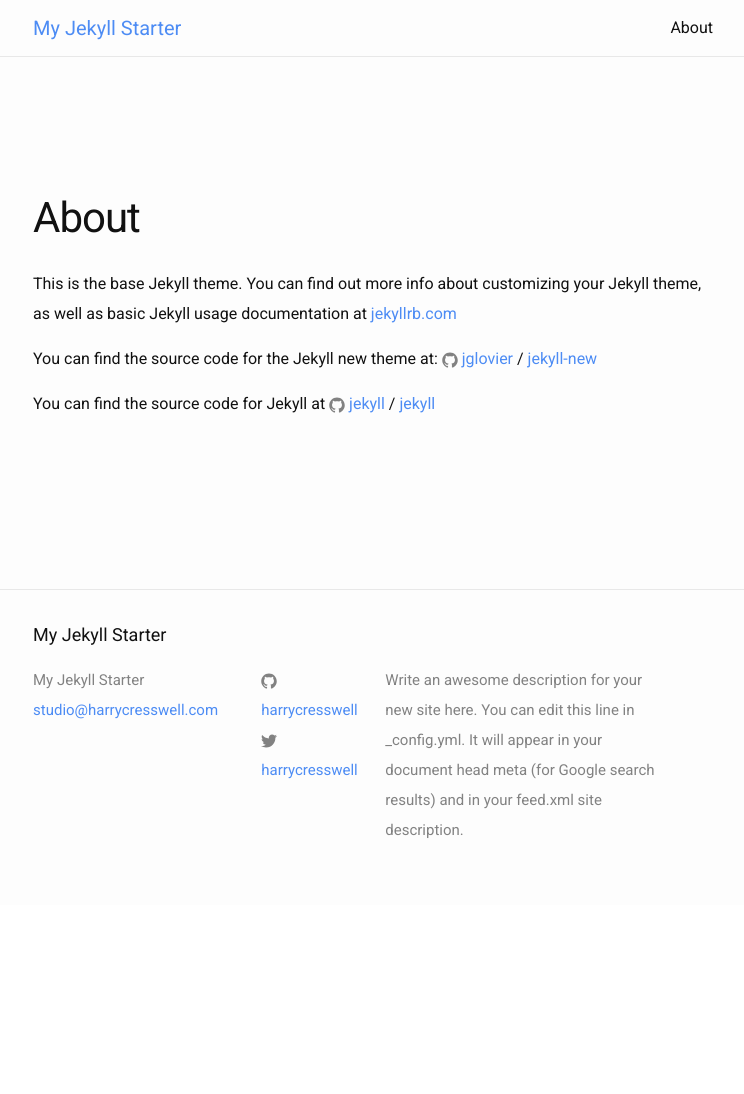
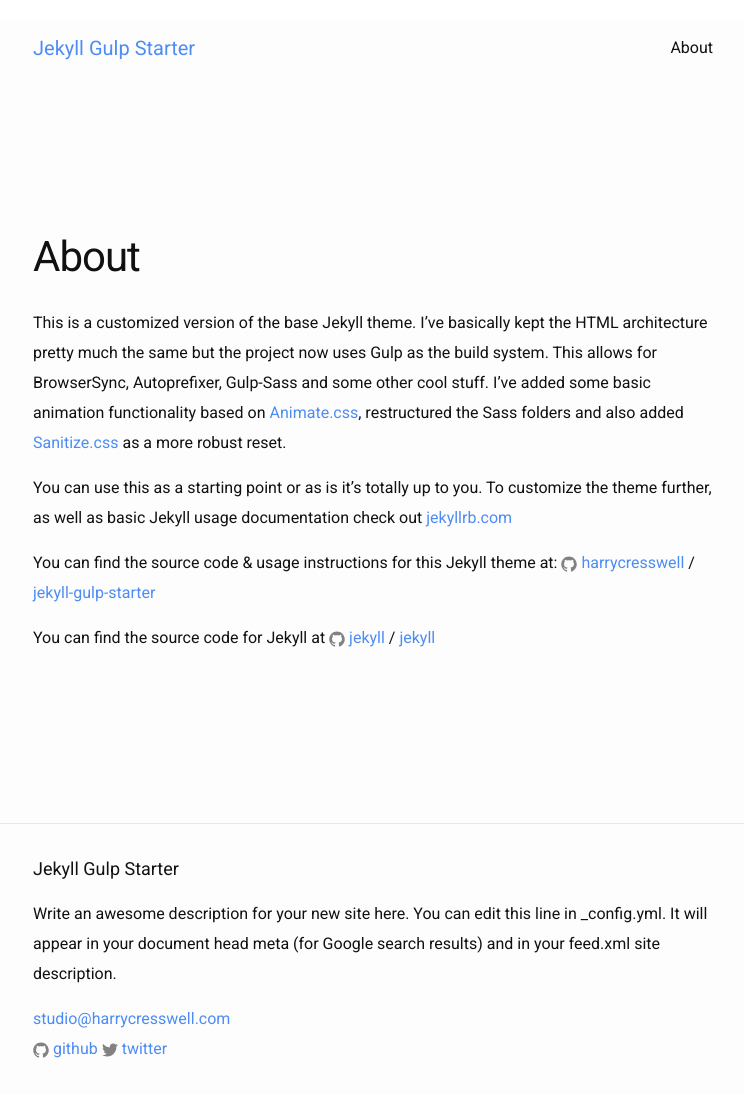
Before and after one commit to addidesign/addidesign.github.io, a Jekyll site: the page built from about.md, in a window 1280 px wide. Shown: the whole page, without its empty margins (267-1011 px from the left). Built offline with Jekyll 4.4.1, drawn with Linux system fonts in a browser that asks for light colours; before the commit the page ends 905 px from its top, so only the background shows below that.

Commit message:
updated starter img and about page
also some css changes

```diff
--- a/_config.yml
+++ b/_config.yml
@@ -6,7 +6,7 @@
 # 'jekyll serve'. If you change this file, please restart the server process.
 
 # Site settings
-title: My Jekyll Starter
+title: Jekyll Gulp Starter
 email: studio@harrycresswell.com
 description: > # this means to ignore newlines until "baseurl:"
   Write an awesome description for your new site here. You can edit this
@@ -14,8 +14,8 @@
   Google search results) and in your feed.xml site description.
 baseurl: "" # the subpath of your site, e.g. /blog
 url: "http://harrycresswell.com/" # the base hostname & protocol for your site
-twitter_username: harrycresswell
-github_username:  harrycresswell
+twitter_username: twitter
+github_username:  github
 
 # Build settings
 markdown: kramdown
--- a/_includes/footer.html
+++ b/_includes/footer.html
@@ -3,33 +3,24 @@
   <div class="wrapper">
 
     <h2 class="footer-heading">{{ site.title }}</h2>
-
-    <div class="footer-col-wrapper">
-      <div class="footer-col footer-col-1">
-        <ul class="contact-list">
-          <li>{{ site.title }}</li>
-          <li><a href="mailto:{{ site.email }}">{{ site.email }}</a></li>
-        </ul>
+      <p>{{ site.description }}</p>
+    <div class="footer-meta">
+      <div class="contact">
+        <a href="mailto:{{ site.email }}">{{ site.email }}</a>
       </div>
 
-      <div class="footer-col footer-col-2">
-        <ul class="social-media-list">
+      <div class="social">
           {% if site.github_username %}
-          <li>
+
             {% include icon-github.html username=site.github_username %}
-          </li>
+
           {% endif %}
 
           {% if site.twitter_username %}
-          <li>
+
             {% include icon-twitter.html username=site.twitter_username %}
-          </li>
+
           {% endif %}
-        </ul>
-      </div>
-
-      <div class="footer-col footer-col-3">
-        <p>{{ site.description }}</p>
       </div>
     </div>
 
--- a/_posts/2016-04-02-welcome-to-jekyll.markdown
+++ b/_posts/2016-04-02-welcome-to-jekyll.markdown
@@ -8,7 +8,7 @@
 
 To add new posts, simply add a file in the `_posts` directory that follows the convention `YYYY-MM-DD-name-of-post.ext` and includes the necessary front matter. Take a look at the source for this post to get an idea about how it works.
 
-![image title]({{ site.url }}/img/IMG_011-2.jpg)
+![image title]({{ site.url }}/img/jekyll-gulp-starter.png)
 
 Jekyll also offers powerful support for code snippets:
 
--- a/about.md
+++ b/about.md
@@ -4,11 +4,13 @@
 permalink: /about/
 ---
 
-This is the base Jekyll theme. You can find out more info about customizing your Jekyll theme, as well as basic Jekyll usage documentation at [jekyllrb.com](http://jekyllrb.com/)
+This is a customized version of the base Jekyll theme. I've basically kept the HTML architecture pretty much the same but the project now uses Gulp as the build system. This allows for BrowserSync, Autoprefixer, Gulp-Sass and some other cool stuff. I've added some basic animation functionality based on [Animate.css](https://daneden.github.io/animate.css/), restructured the Sass folders and also added [Sanitize.css](https://10up.github.io/sanitize.css/) as a more robust reset.
 
-You can find the source code for the Jekyll new theme at:
-{% include icon-github.html username="jglovier" %} /
-[jekyll-new](https://github.com/jglovier/jekyll-new)
+You can use this as a starting point or as is it's totally up to you. To customize the theme further, as well as basic Jekyll usage documentation check out [jekyllrb.com](http://jekyllrb.com/)
+
+You can find the source code & usage instructions for this Jekyll theme at:
+{% include icon-github.html username="harrycresswell" %} /
+[jekyll-gulp-starter](https://github.com/harrycresswell/jekyll-gulp-starter)
 
 You can find the source code for Jekyll at
 {% include icon-github.html username="jekyll" %} /
--- a/css/main.css
+++ b/css/main.css
@@ -130,7 +130,8 @@
  */
 img {
   max-width: 100%;
-  vertical-align: middle; }
+  vertical-align: middle;
+  margin: 20px 0px; }
 
 /**
  * Figures
@@ -251,8 +252,8 @@
  * Site header
  */
 .site-header {
-  border-bottom: 1px solid #e8e8e8;
   min-height: 56px;
+  margin: 20px;
   position: relative; }
 
 .site-title {
@@ -375,7 +376,8 @@
   margin-left: 0;
   list-style: none; }
   .post-list > li {
-    margin-bottom: 30px; }
+    margin-bottom: 30px;
+    padding: 20px 0px; }
 
 .post-meta {
   font-size: 14px;
@@ -383,7 +385,8 @@
 
 .post-link {
   display: block;
-  font-size: 24px; }
+  font-size: 40px;
+  line-height: 40px; }
 
 /**
  * Posts
--- a/src/sass/base/_base.scss
+++ b/src/sass/base/_base.scss
@@ -48,6 +48,7 @@
 img {
     max-width: 100%;
     vertical-align: middle;
+    margin: 20px 0px;
 }
 
 
--- a/src/sass/layouts/_layout.scss
+++ b/src/sass/layouts/_layout.scss
@@ -2,8 +2,8 @@
  * Site header
  */
 .site-header {
-    border-bottom: 1px solid $grey-color-light;
     min-height: 56px;
+    margin: 20px;
 
     // Positioning context for the mobile navigation icon
     position: relative;
@@ -178,6 +178,7 @@
 
     > li {
         margin-bottom: $spacing-unit;
+        padding: 20px 0px;
     }
 }
 
@@ -188,7 +189,8 @@
 
 .post-link {
     display: block;
-    font-size: 24px;
+    font-size: 40px;
+    line-height: 40px;
 }
 
 
```
Also changed, not shown: todo.md (+1 -1 lines), _images/jekyll-gulp-starter.png (added), img/jekyll-gulp-starter.png (added).
